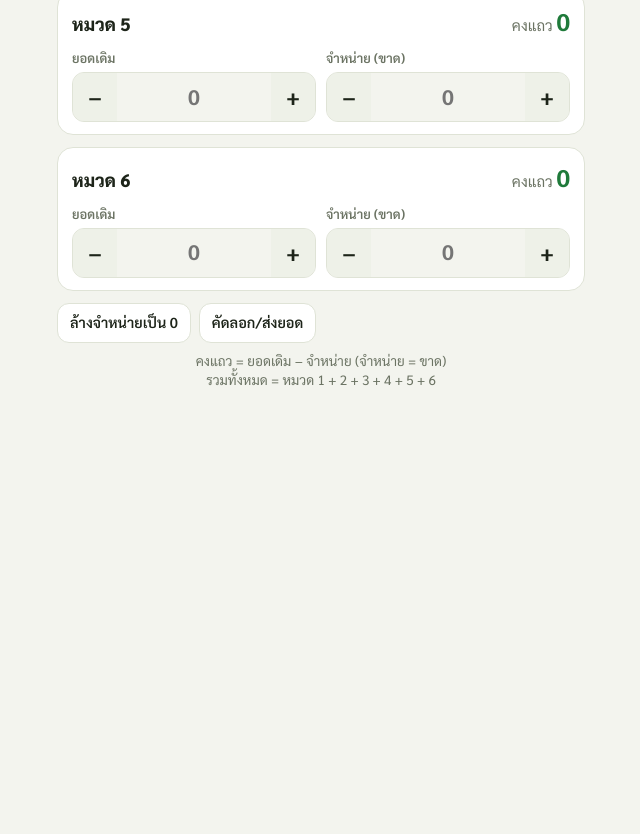
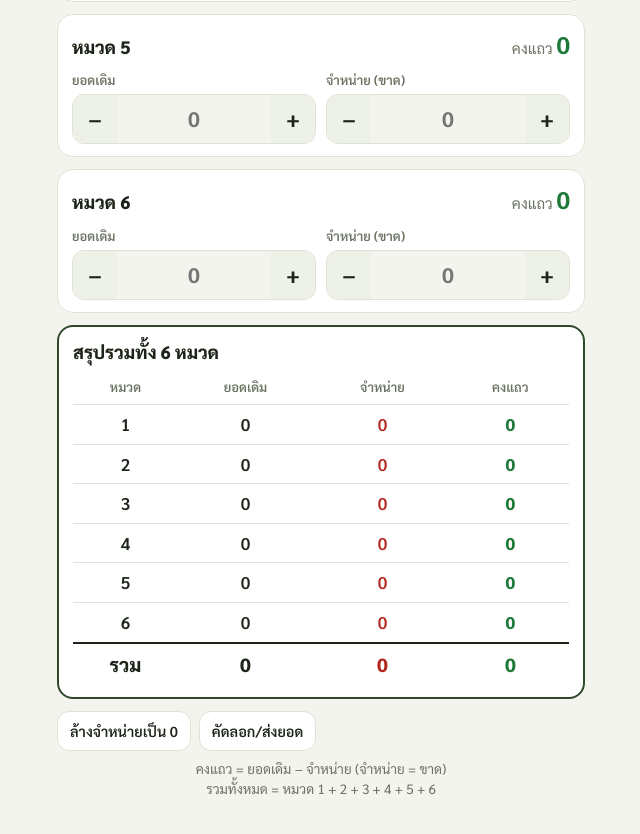
Before and after one commit to MingDevv/RD, a plain HTML site: page index.html in a window 1280 px wide. Shown: the part 1058-1892 px from the top of the page, without its empty margins (319-959 px from the left). Before the commit the page ends 1532 px from the top, so only its background shows below. Drawn offline with Linux system fonts and the light colour scheme.

Commit message:
เพิ่มตารางสรุปรวมทั้ง 6 หมวด
Co-Authored-By: Claude Opus 5.5 <noreply@anthropic.com>

```diff
--- a/index.html
+++ b/index.html
@@ -70,6 +70,17 @@ header p{margin:2px 0 0; opacity:.85; font-size:14px}
 .total .num.out{color:var(--bad)}
 .total .pct{grid-column:1/-1; font-size:13px; color:var(--muted); margin-top:4px}
 
+.total .ttl{grid-column:1/-1; font-size:14px; font-weight:800; color:var(--accent); margin-bottom:2px}
+.sumcard{background:var(--card); border:2px solid var(--brand); border-radius:16px; padding:12px 14px; margin:12px 0}
+.sumcard h2{margin:0 0 6px; font-size:18px; font-weight:800}
+.sumcard table{width:100%; border-collapse:collapse; font-variant-numeric:tabular-nums}
+.sumcard th,.sumcard td{padding:7px 4px; text-align:center; border-bottom:1px solid var(--line)}
+.sumcard th{font-size:13px; color:var(--muted); font-weight:600}
+.sumcard td{font-size:17px; font-weight:600}
+.sumcard td.o{color:var(--bad)}
+.sumcard td.k{color:var(--good); font-weight:800}
+.sumcard td.neg{color:var(--bad)}
+.sumcard tr.t td{border-bottom:0; border-top:2px solid var(--ink); font-size:19px; font-weight:800}
 .formula{font-size:13.5px; color:var(--muted); text-align:center; margin:8px 0 0}
 
 .mod{
@@ -182,6 +193,7 @@ h3{margin:18px 0 0; font-size:17px}
 
     <div class="total">
       <div class="box">
+        <div class="ttl">รวมทั้ง 6 หมวด</div>
         <div><div class="lbl">ยอดเดิม</div><div class="num" id="t-base">0</div></div>
         <div><div class="lbl">จำหน่าย</div><div class="num out" id="t-out">0</div></div>
         <div><div class="lbl">คงแถว</div><div class="num keep" id="t-keep">0</div></div>
@@ -190,6 +202,14 @@ h3{margin:18px 0 0; font-size:17px}
     </div>
 
     <div id="mods"></div>
+
+    <div class="sumcard">
+      <h2>สรุปรวมทั้ง 6 หมวด</h2>
+      <table>
+        <thead><tr><th>หมวด</th><th>ยอดเดิม</th><th>จำหน่าย</th><th>คงแถว</th></tr></thead>
+        <tbody id="sum-body"></tbody>
+      </table>
+    </div>
 
     <div class="tools">
       <button class="btn small" id="clear-out">ล้างจำหน่ายเป็น 0</button>
@@ -303,6 +323,9 @@ h3{margin:18px 0 0; font-size:17px}
       $('m'+i).classList.toggle('err', row.keep<0);
       $('e'+i).hidden = row.keep>=0;
     });
+    $('sum-body').innerHTML = r.rows.map((row,i)=>
+      `<tr><td>${i+1}</td><td>${row.base}</td><td class="o">${row.out}</td><td class="${row.keep<0?'neg':'k'}">${row.keep}</td></tr>`).join('') +
+      `<tr class="t"><td>รวม</td><td>${r.t.base}</td><td class="o">${r.t.out}</td><td class="k">${r.t.keep}</td></tr>`;
     $('t-base').textContent = r.t.base;
     $('t-out').textContent = r.t.out;
     $('t-keep').textContent = r.t.keep;
```
